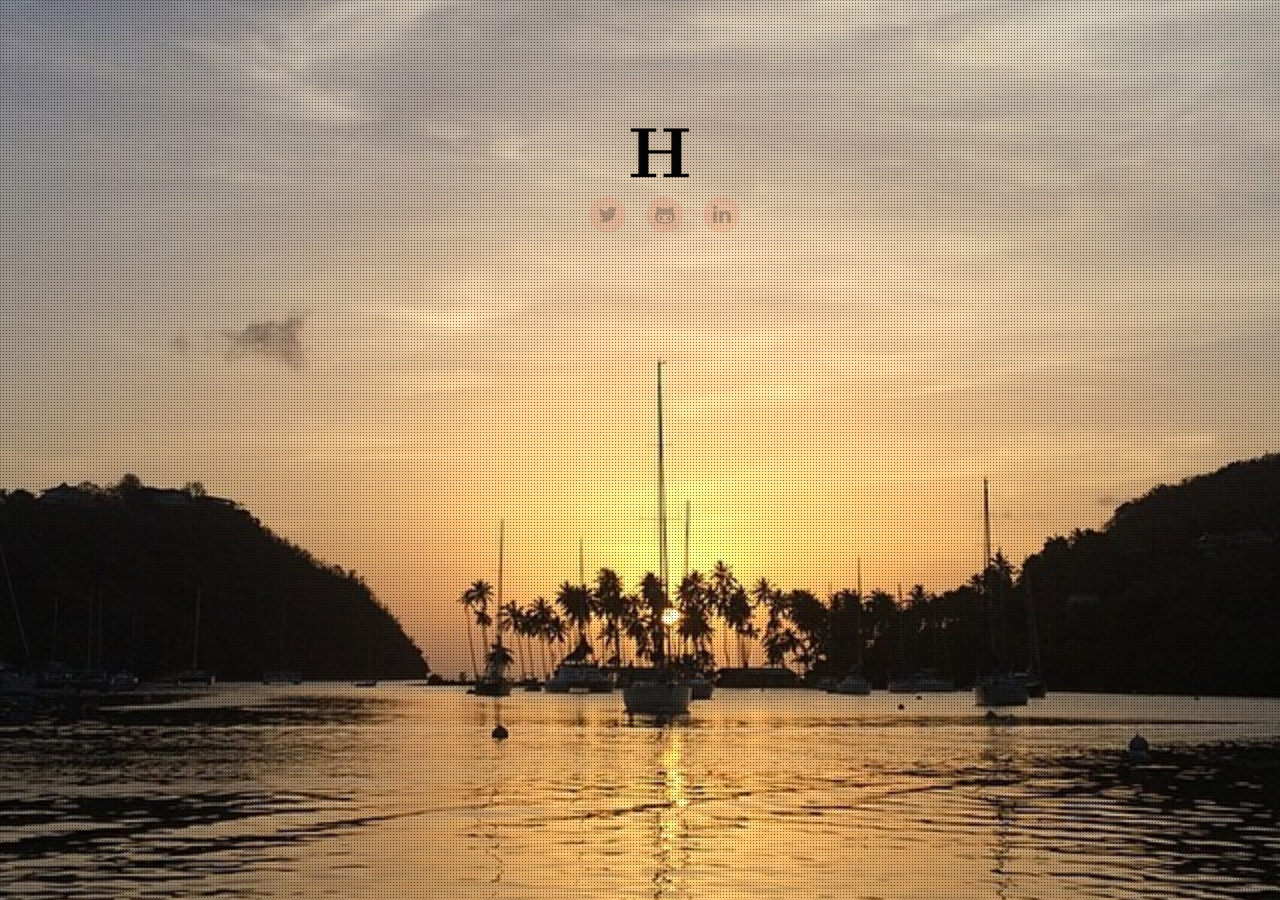
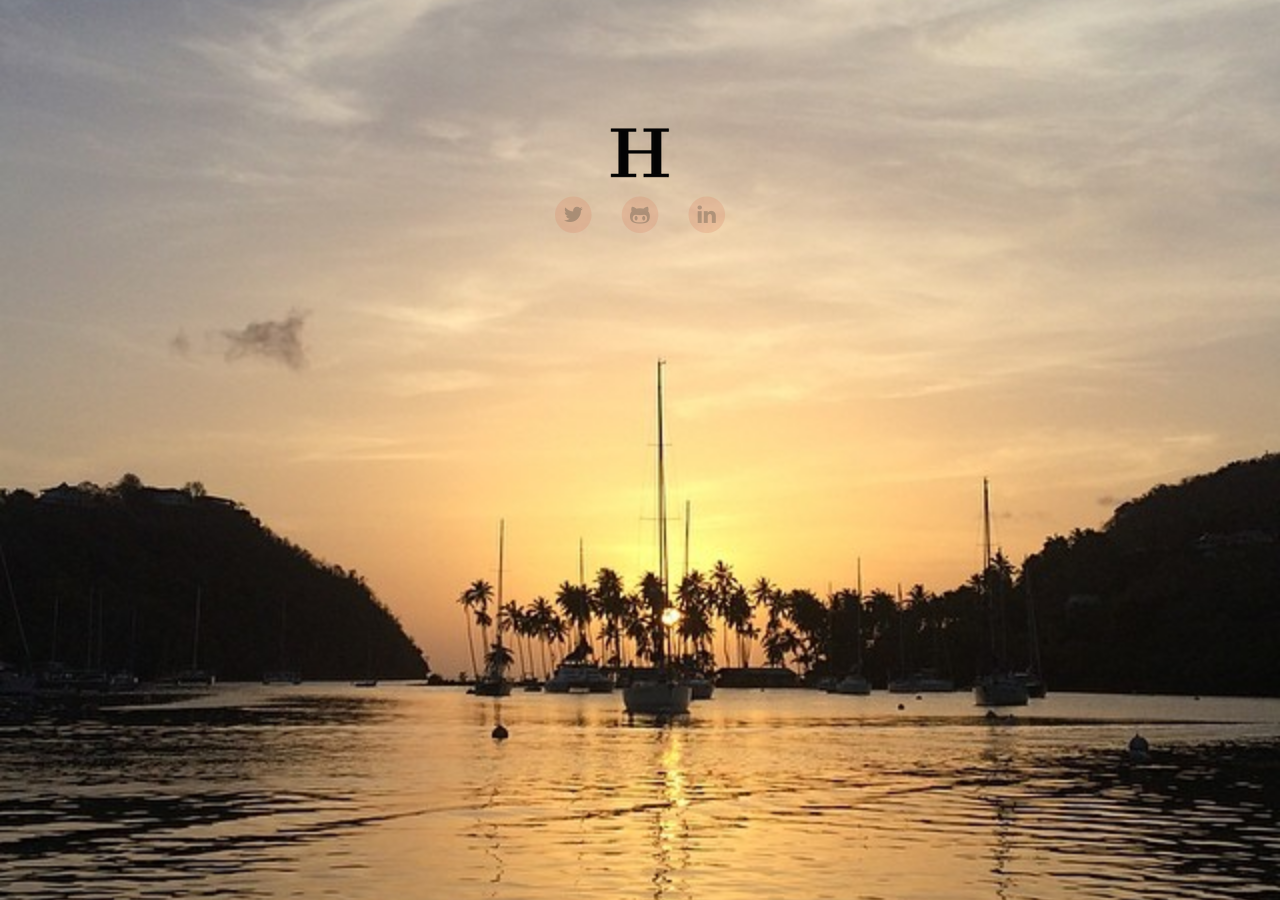
Before and after one commit to haleystorm/haleystorm.github.io, a Jekyll site: the page built from index.html, in a window 1280 px wide. Built offline with Jekyll 4.4.1, drawn with Linux system fonts in a browser that asks for light colours; nearby versions of some CDN libraries; Markdown is read by kramdown in place of the engine named in the settings.

Commit message:
sytle changes. horizontally centered icon and links. removed overlay.

```diff
--- a/css/style.css
+++ b/css/style.css
@@ -47,7 +47,6 @@ a:hover {
 #home {
 	max-width: 480px;
 	margin: 10% auto 0;
-	-webkit-padding-start: 40px;
 }
 .fa-circle {
 	color: hsla(16, 62%, 63%, 0.5);
@@ -64,21 +63,6 @@ a:hover {
 .fa-file {
 	color: hsla(26, 19%, 7%, 0.5);
 }
-ul li.twitter a {
-	width: 33px;
-	height: 33px;
-	display: block;
-}
-ul li.github a {
-	width: 33px;
-	height: 33px;
-	display: block;
-}
-ul li.linkedin a {
-	width: 33px;
-	height: 33px;
-	display: block;
-}
 .logo {
 	width: 60px;
 	height: 50px;
--- a/js/app.js
+++ b/js/app.js
@@ -2,7 +2,5 @@ $(function() {
   	$.vegas({
     	src:'/images/background.jpg',
     	loading:false
-  	})('overlay', {
-    	src:'/vegas/overlays/01.png'
   	});
 });
```
